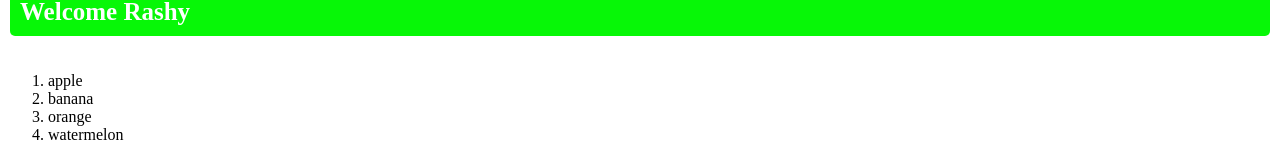
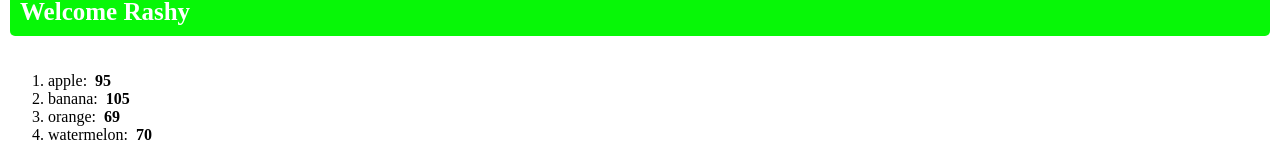
Before and after one commit to gargiiiii18/REACT-FULL, a React (Vite) app in the folder First/: page / in a window 1280 px wide. Shown: the part 1186-1343 px from the top of the page. Built offline with nearby package versions, Linux system fonts and the light colour scheme.

Commit message:
displayed fruit calories

```diff
--- a/First/src/List.jsx
+++ b/First/src/List.jsx
@@ -3,7 +3,8 @@ function List() {
         {name: "banana", calories : 105},
         {name: "orange", calories : 69},
         {name: "watermelon", calories: 70}];
-    const listItems = fruits.map((fruit, index) => <li key={index}>{fruit.name}</li>);
+    const listItems = fruits.map((fruit, index) => <li key={index}>{fruit.name}: &nbsp;
+                                                       <b>{fruit.calories}</b></li>);
     return (<ol>{listItems}</ol>);
 }
 
```
